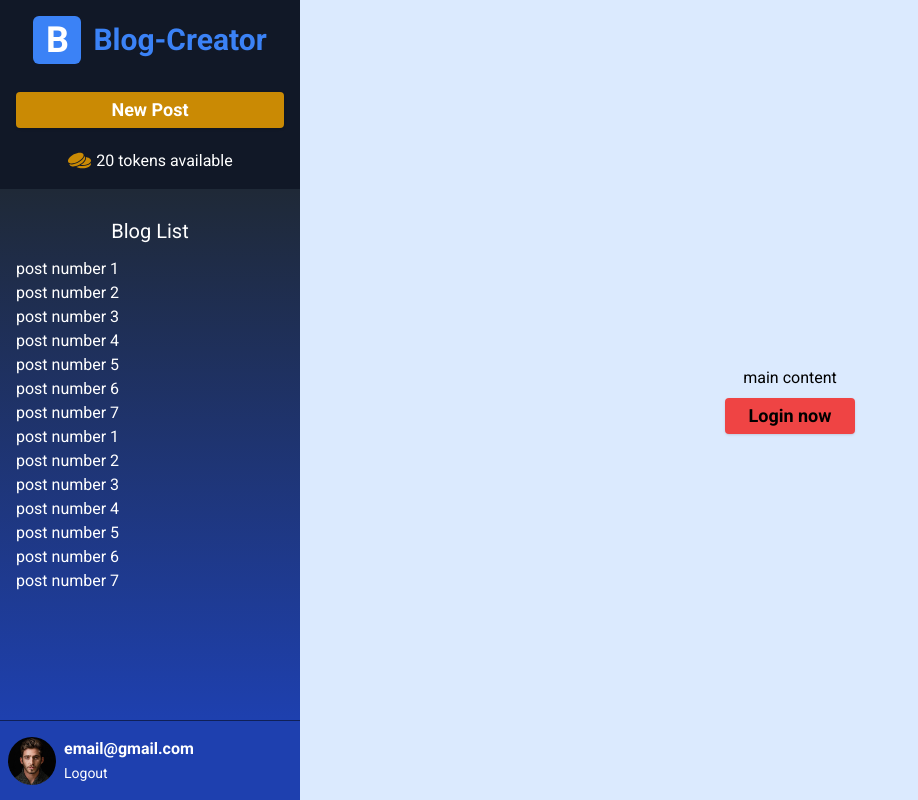
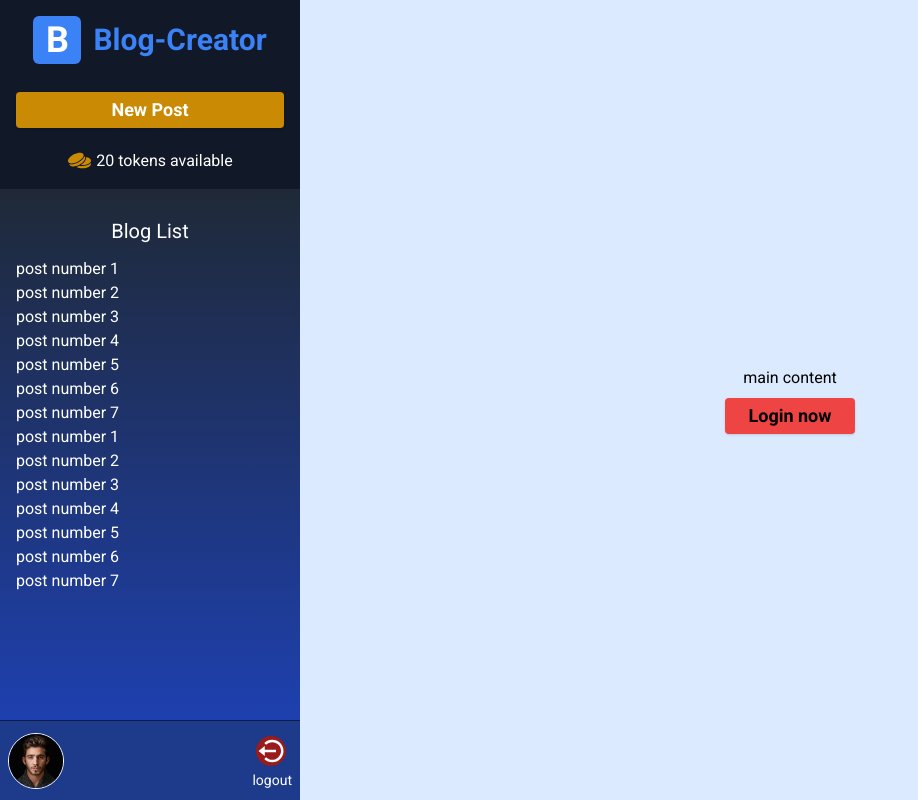
Before and after one commit to alexcol123/AI-Blogger-2023, a React (Create React App) app in the folder client/: page / in a window 1280 px wide. Shown: the whole page, without its empty margins (0-918 px from the left). Built offline with nearby package versions, Linux system fonts and the light colour scheme.

Commit message:
created auth context and  once login i save user to LS

```diff
--- /dev/null
+++ b/client/src/context/auth.js
@@ -0,0 +1,31 @@
+import { useState, createContext, useContext, useEffect } from 'react'
+import axios from 'axios'
+const AuthContext = createContext()
+
+const AuthProvider = ({ children }) => {
+  const [auth, setAuth] = useState({
+    user: null,
+    token: '',
+  })
+
+  // Axios config
+  axios.defaults.headers.common['Authorization'] = auth?.token
+
+  useEffect(() => {
+    const data = localStorage.getItem('auth')
+    if (data) {
+      const parsed = JSON.parse(data)
+      setAuth({ ...auth, user: parsed.user, token: parsed.token })
+    }
+  }, [])
+
+  return (
+    <AuthContext.Provider value={[auth, setAuth]}>
+      {children}
+    </AuthContext.Provider>
+  )
+}
+
+const useAuth = () => useContext(AuthContext)
+
+export { useAuth, AuthProvider }
--- a/client/src/index.js
+++ b/client/src/index.js
@@ -2,10 +2,13 @@ import React from 'react'
 import ReactDOM from 'react-dom/client'
 import './index.css'
 import App from './App'
+import { AuthProvider } from './context/auth'
 
 const root = ReactDOM.createRoot(document.getElementById('root'))
 root.render(
   <React.StrictMode>
-    <App />
+    <AuthProvider>
+      <App />
+    </AuthProvider>
   </React.StrictMode>
 )
--- a/client/src/pages/Dashboard.js
+++ b/client/src/pages/Dashboard.js
@@ -3,8 +3,17 @@ import { GiTwoCoins } from 'react-icons/gi'
 import { Link } from 'react-router-dom'
 import Logo from '../components/Logo'
 import ManFace from '../assets/images/manface.jpg'
+import { useAuth } from '../context/auth'
+import { BiLogOutCircle } from 'react-icons/bi'
 
 const Dashboard = () => {
+  // Context
+  const [auth, setAuth] = useAuth()
+
+  const { user } = auth
+
+  console.log(user)
+
   const posts = [
     'post number 1',
     'post number 2',
@@ -54,36 +63,36 @@ const Dashboard = () => {
         </div>
 
         {/* User Info  */}
-        <div className='bg-blue-800 flex items-center gap-2 border-t border-t-black/50 h-20 px-2  '>
+        <div className='bg-blue-900 flex items-center gap-2 border-t border-t-black/50 h-20 px-2  '>
           <img
             src={ManFace}
             alt='a woman'
-            className=' w-12 h-12 rounded-full'
+            className=' w-14 h-14 rounded-full  border border-white  '
           />
 
           <div className='flex-1'>
-            <div className='font-bold'>email@gmail.com</div>
-            <Link className='text-sm' href='/logout'>
-              Logout
-            </Link>
+            <div className='font-bold'>{user?.name}</div>
+            <div>{user?.email}</div>
           </div>
+
+          <button onClick={()=>  console.log('Log out') }  className='text-sm ' href='/logout'>
+           < BiLogOutCircle size={30} className='text-white bg-red-800 m-1 rounded-full hover:bg-red-500' />
+          <p className='text-sm' >logout</p>
+          </button>
         </div>
-
-
       </div>
 
       {/* Main */}
 
-      <div className='w-full h-full bg-blue-100 flex flex-col justify-center items-center' >
-      <h2>main content</h2>
-      <Link
+      <div className='w-full h-full bg-blue-100 flex flex-col justify-center items-center'>
+        <h2>main content</h2>
+        <Link
           to='/register'
           className=' btnNormal  px-6 flex justify-center items-center mt-2 bg-red-500 '
         >
           Login now
         </Link>
       </div>
-
     </div>
   )
 }
--- a/client/src/pages/Register.js
+++ b/client/src/pages/Register.js
@@ -31,10 +31,11 @@ const Register = () => {
     if (register) {
       try {
         const { data } = await axios.post('/api/register', values)
-        console.log(data)
+
         if (data.error) return toast.error(data.error)
         else {
           toast.success('Registration successful')
+          localStorage.setItem('auth', JSON.stringify(data))
           navigate('/')
         }
       } catch (error) {
@@ -48,6 +49,7 @@ const Register = () => {
         if (data.error) return toast.error(data.error)
         else {
           toast.success('Login successful')
+          localStorage.setItem('auth', JSON.stringify(data))
           navigate('/')
         }
       } catch (error) {
```
